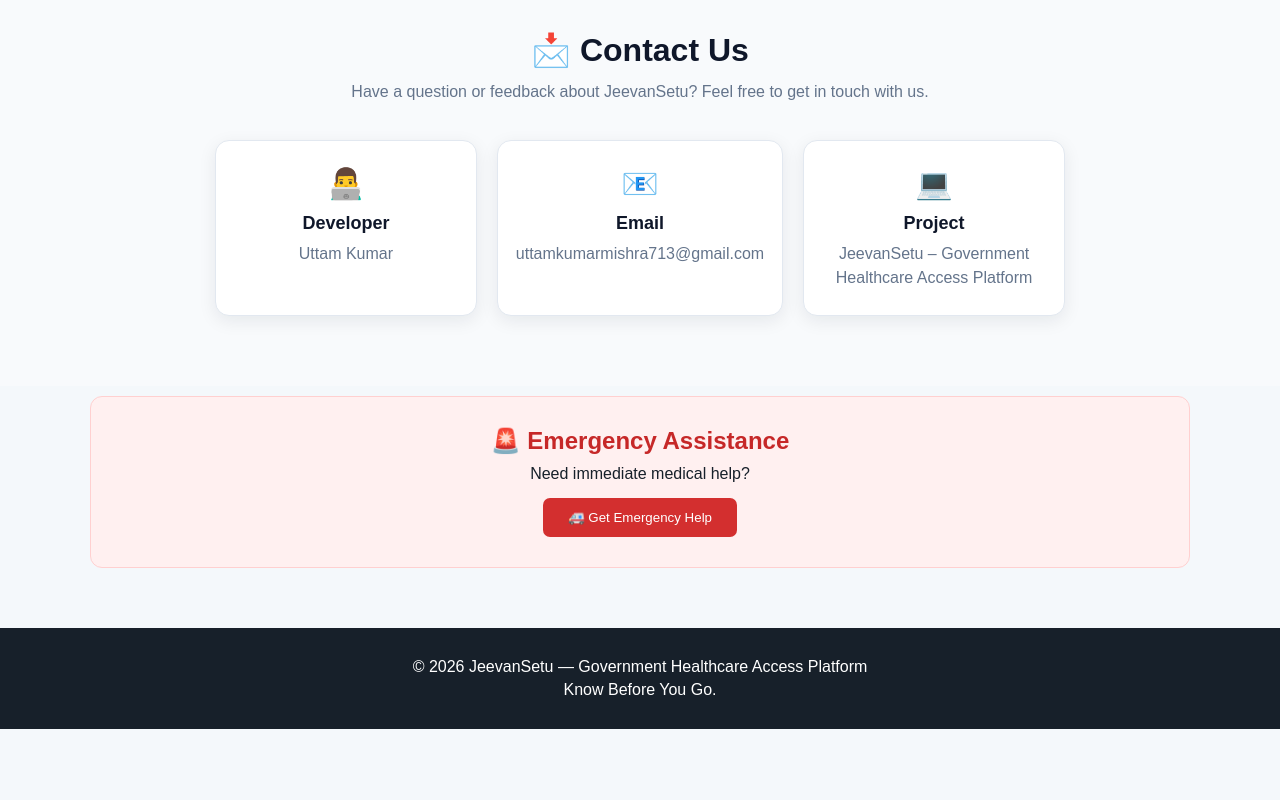
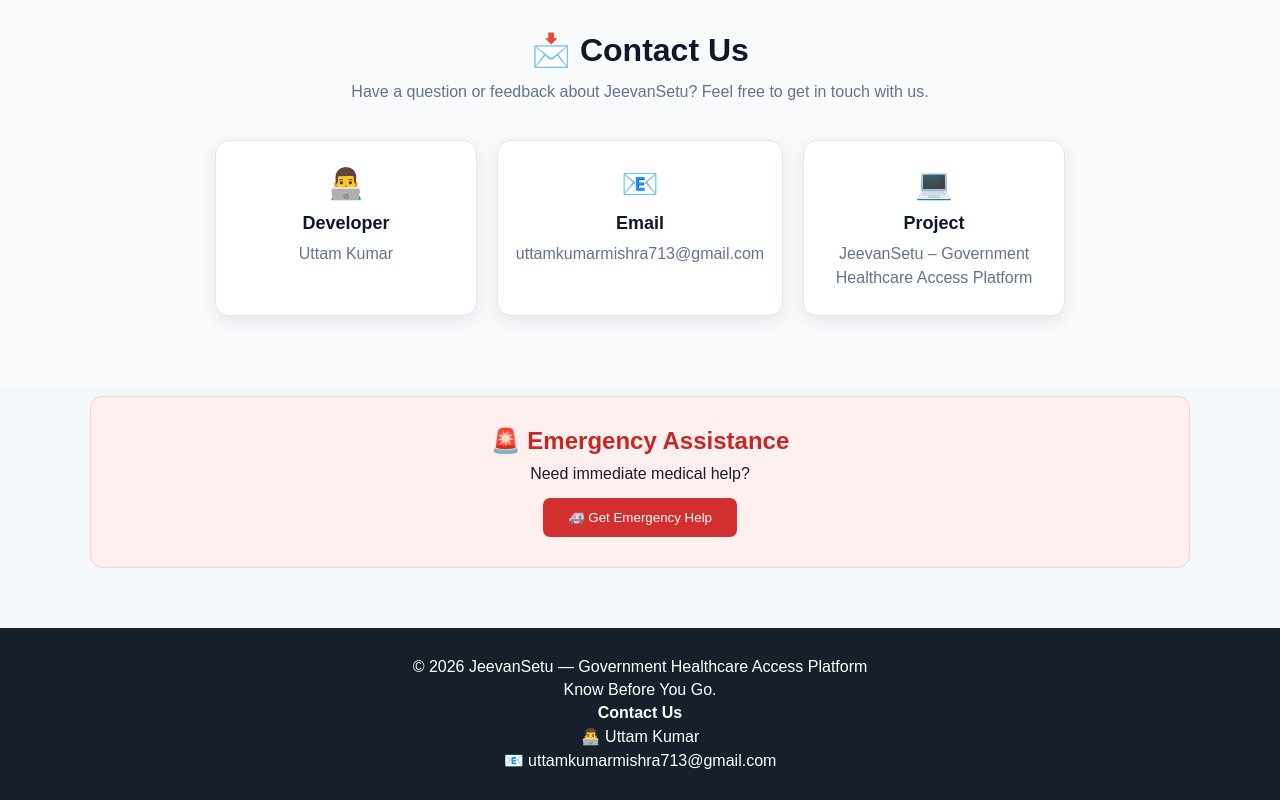
Before and after one commit to uttamkumarmishra713-star/JeevanSetu-New, a website: page index.html in a window 1280 px wide. Shown: the part 1475-2275 px from the top of the page. Before the commit the page ends 2204 px from the top, so only its background shows below. Drawn offline with Linux system fonts and the light colour scheme; no server answers.

Commit message:
Update index.html

```diff
--- a/index.html
+++ b/index.html
@@ -753,11 +753,11 @@
         </div>
 
     </div>
-
-
     <!-- FOOTER -->
 
-    <footer>
+<footer id="contact">
+
+    <div class="footer-left">
 
         <p>
             © 2026 JeevanSetu —
@@ -768,11 +768,23 @@
             Know Before You Go.
         </p>
 
-    </footer>
+    </div>
+
+    <div class="footer-contact">
+
+        <strong>Contact Us</strong>
+
+        <p>
+            👨‍💻 Uttam Kumar
+        </p>
+
+        <p>
+            📧 uttamkumarmishra713@gmail.com
+        </p>
+
+    </div>
+
+</footer>
 
 
-    <script src="script.js"></script>
-
-</body>
-
-</html>
+<script src="script.js"></script>
```
